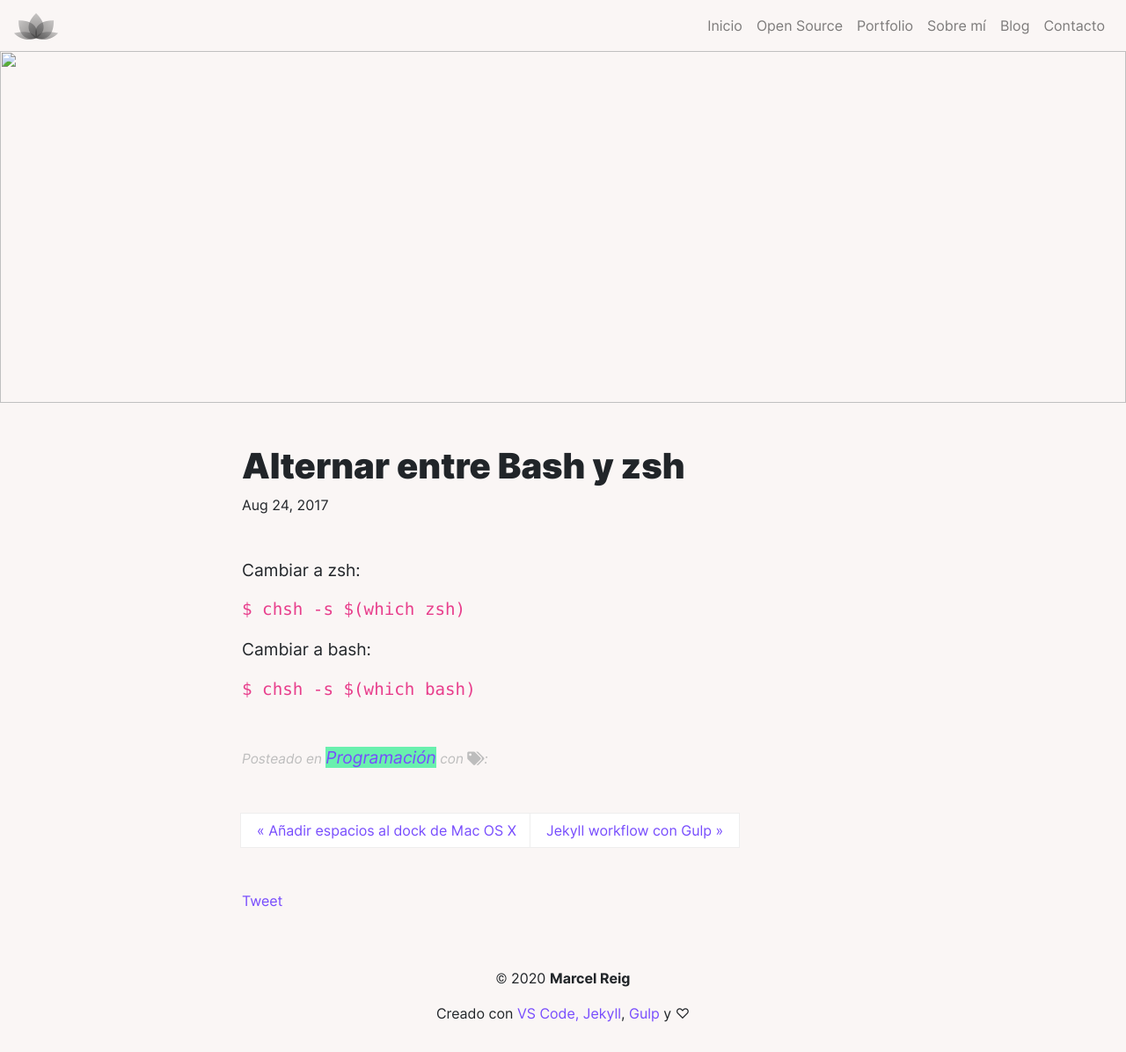
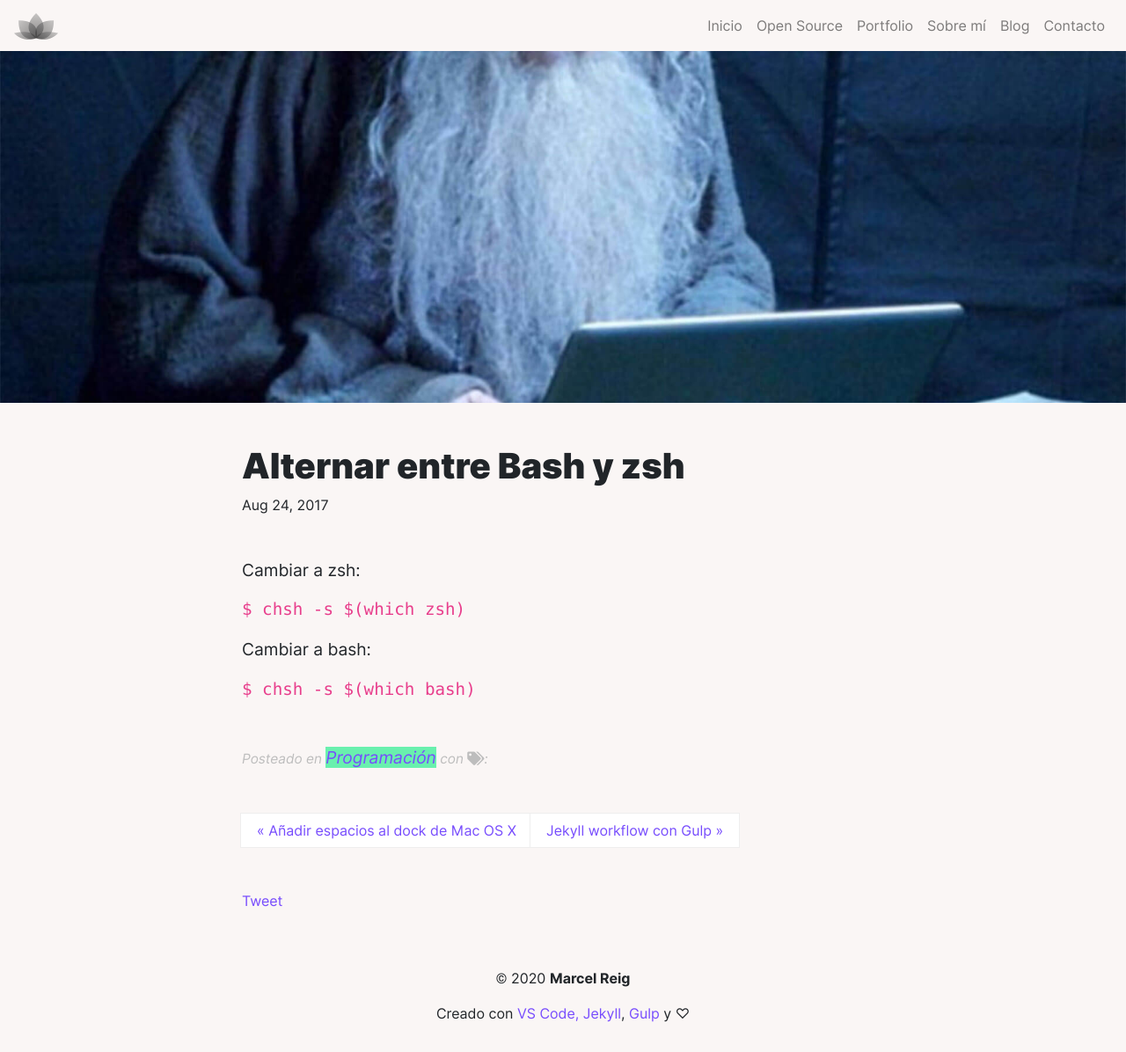
Before and after one commit to MarcelReig/netinetidesign, a Jekyll site: the page built from _posts/2017-08-24-alternar-entre-bash-y-zsh.md, in a window 1280 px wide. Shown: the whole page at 88% size. Built offline with Jekyll 4.4.1, drawn with Linux system fonts in a browser that asks for light colours; nearby versions of some CDN libraries; comment, search, counter and statistics services are not loaded.

Commit message:
remove base url

```diff
--- a/_config.yml
+++ b/_config.yml
@@ -18,7 +18,7 @@
 description: > # this means to ignore newlines until "baseurl:"
   Desarrollador front-end Menorca
 baseurl: "" # the subpath of your site, e.g. /blog
-url: "netinetidesign.com" # the base hostname & protocol for your site, e.g. http://example.com
+url: "" # the base hostname & protocol for your site, e.g. http://example.com
 
 # Social
 codepen_path: https://codepen.io/MarcelReig
```
